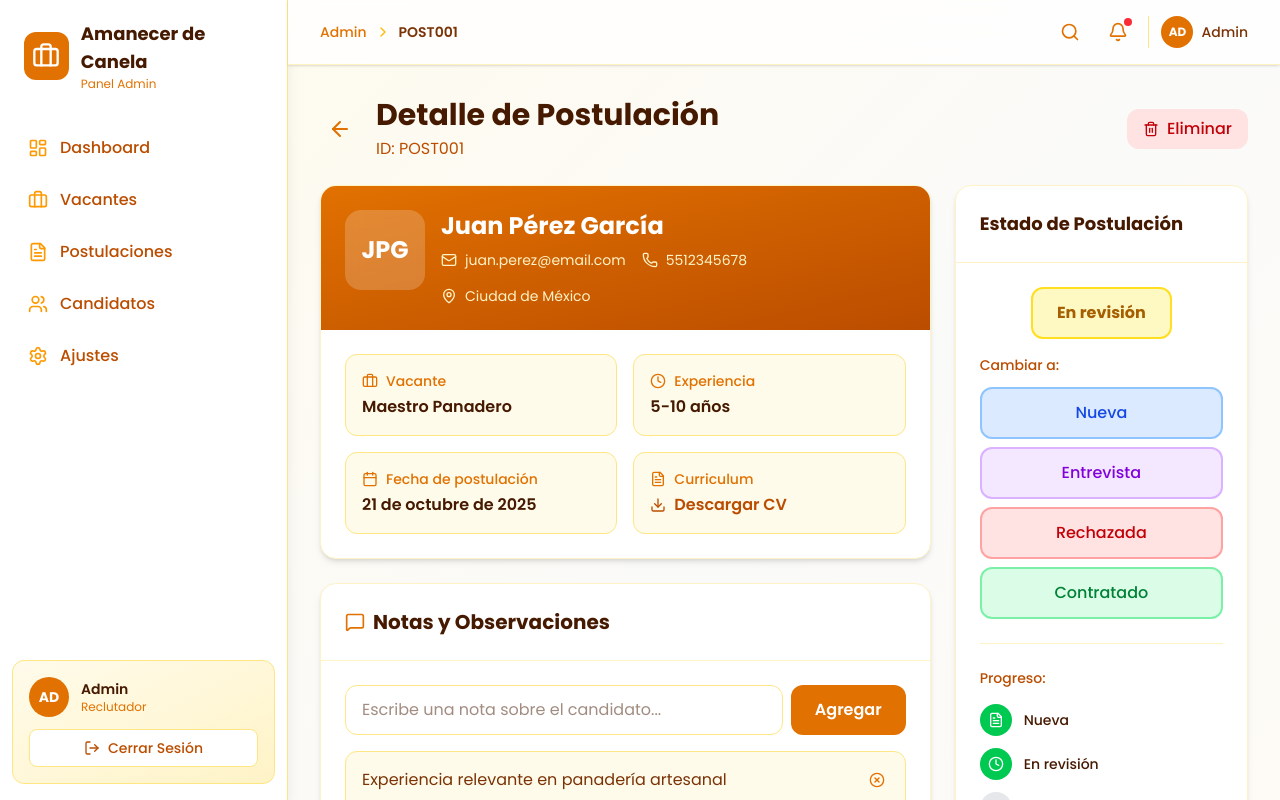
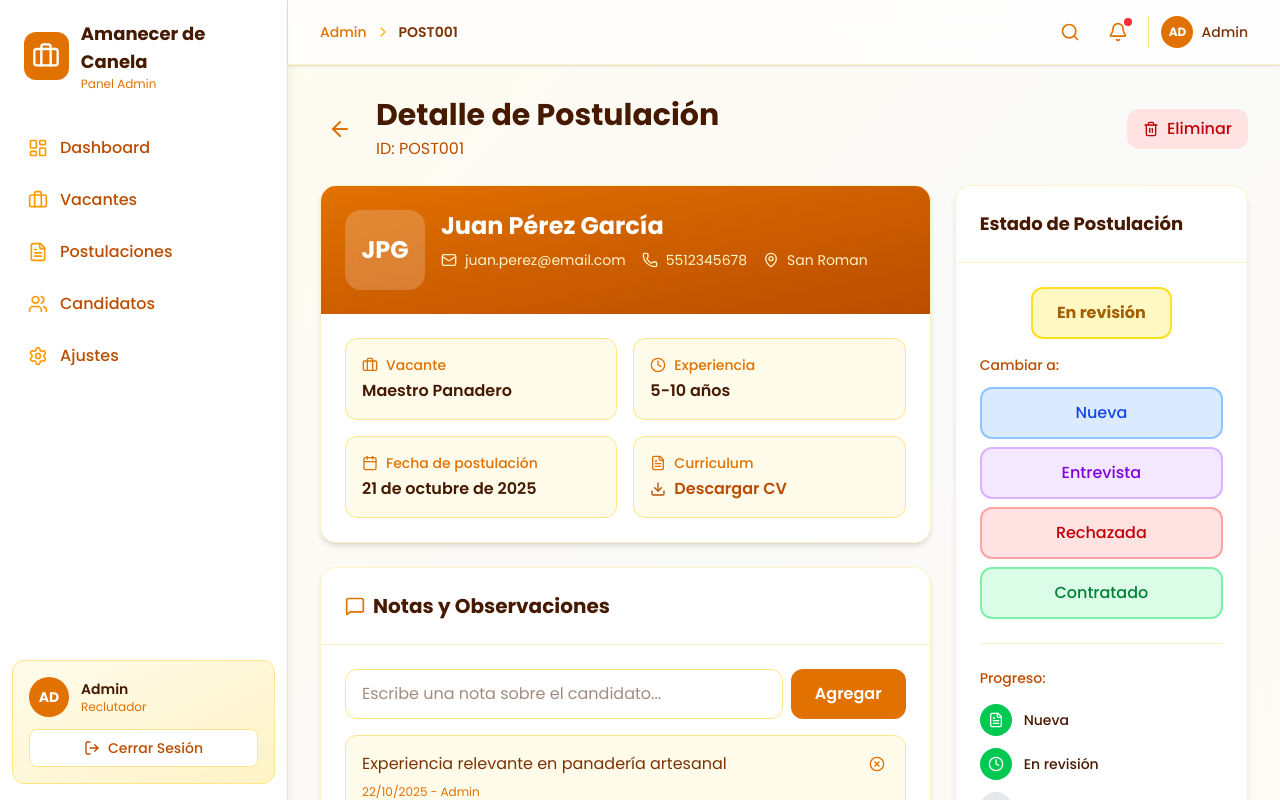
Before and after one commit to JhonAQ/Amanecer-de-Canela, a Next.js app: page /admin/postulaciones/POST001 in a window 1280 px wide. Shown: the top 800 px of the page. Built offline with nearby package versions, Linux system fonts and the light colour scheme; sample sign-in values are in the browser's storage.

Commit message:
feat: actualizar moneda a Soles en vacantes y candidatos

```diff
--- a/src/app/admin/ajustes/page.tsx
+++ b/src/app/admin/ajustes/page.tsx
@@ -167,7 +167,7 @@ export default function AjustesPage() {
                     </label>
                     <input
                       type="text"
-                      defaultValue="Av. Principal #123, Colonia Centro, Ciudad de México"
+                      defaultValue="Av. Principal #123, San Miguel, San Roman"
                       className="w-full px-4 py-3 border border-amber-200 rounded-xl focus:ring-2 focus:ring-amber-500 focus:border-transparent"
                     />
                   </div>
--- a/src/app/admin/vacantes/page.tsx
+++ b/src/app/admin/vacantes/page.tsx
@@ -324,7 +324,7 @@ export default function VacantesPage() {
                           </span>
                           <span className="flex items-center gap-1">
                             <DollarSign className="w-4 h-4" />$
-                            {vacante.salario_min.toLocaleString()} - $
+
                             {vacante.salario_max.toLocaleString()}
                           </span>
                           <span className="px-3 py-1 bg-amber-100 text-amber-700 rounded-full text-xs font-medium">
@@ -548,7 +548,7 @@ export default function VacantesPage() {
                   <div className="grid md:grid-cols-2 gap-6">
                     <div>
                       <label className="block text-sm font-medium text-amber-900 mb-2">
-                        Salario Mínimo (MXN) *
+                        Salario Mínimo (Soless) *
                       </label>
                       <input
                         type="number"
@@ -561,7 +561,7 @@ export default function VacantesPage() {
                     </div>
                     <div>
                       <label className="block text-sm font-medium text-amber-900 mb-2">
-                        Salario Máximo (MXN) *
+                        Salario Máximo (Soles) *
                       </label>
                       <input
                         type="number"
--- a/src/app/empleos/[slug]/page.tsx
+++ b/src/app/empleos/[slug]/page.tsx
@@ -171,7 +171,7 @@ export default function DetalleVacantePage({ params }: PageProps) {
                   </p>
                   <p className="text-2xl font-bold text-amber-900">
                     ${vacante.salario_min?.toLocaleString("es-MX")} - $
-                    {vacante.salario_max?.toLocaleString("es-MX")} MXN
+                    {vacante.salario_max?.toLocaleString("es-MX")}
                   </p>
                 </div>
               </div>
--- a/src/app/empleos/[slug]/postular/page.tsx
+++ b/src/app/empleos/[slug]/postular/page.tsx
@@ -423,7 +423,7 @@ export default function PostularPage({ params }: PageProps) {
                         ? "border-red-300 focus:border-red-500"
                         : "border-amber-200 focus:border-amber-500"
                     }`}
-                    placeholder="Ciudad de México"
+                    placeholder="San Roman"
                   />
                   {errors.ciudad && (
                     <p className="mt-1 text-sm text-red-600 flex items-center gap-1">
--- a/src/lib/data-admin.ts
+++ b/src/lib/data-admin.ts
@@ -59,7 +59,7 @@ export const vacantesAdmin: Vacante[] = [
     ubicacion: "Sucursal Centro",
     tipo: "Tiempo Completo",
     categoria: "Producción",
-    salario: "$15,000 - $20,000 MXN",
+    salario: "$15,000 - $20,000 Soles",
     salarioMin: 15000,
     salarioMax: 20000,
     descripcion: "Buscamos un maestro panadero con experiencia en elaboración de pan artesanal y productos de panadería tradicional.",
@@ -93,7 +93,7 @@ export const vacantesAdmin: Vacante[] = [
     ubicacion: "Varias Sucursales",
     tipo: "Tiempo Completo",
     categoria: "Ventas",
-    salario: "$10,000 - $12,000 MXN",
+    salario: "$10,000 - $12,000 Soles",
     salarioMin: 10000,
     salarioMax: 12000,
     descripcion: "Buscamos personas con actitud de servicio para atención al cliente y manejo de caja.",
@@ -127,7 +127,7 @@ export const vacantesAdmin: Vacante[] = [
     ubicacion: "Sucursal Norte",
     tipo: "Tiempo Completo",
     categoria: "Producción",
-    salario: "$9,000 - $11,000 MXN",
+    salario: "$9,000 - $11,000 Soles",
     salarioMin: 9000,
     salarioMax: 11000,
     descripcion: "Buscamos ayudante para el área de pastelería con ganas de aprender.",
@@ -161,7 +161,7 @@ export const vacantesAdmin: Vacante[] = [
     ubicacion: "Planta Central",
     tipo: "Tiempo Completo",
     categoria: "Gerencial",
-    salario: "$18,000 - $25,000 MXN",
+    salario: "$18,000 - $5,000 Soles",
     salarioMin: 18000,
     salarioMax: 25000,
     descripcion: "Supervisor con experiencia en producción de alimentos para coordinar equipos.",
@@ -199,7 +199,7 @@ export const postulacionesAdmin: Postulacion[] = [
     candidatoNombre: "Juan Pérez García",
     candidatoEmail: "juan.perez@email.com",
     candidatoTelefono: "5512345678",
-    candidatoCiudad: "Ciudad de México",
+    candidatoCiudad: "San Roman",
     experiencia: "5-10 años",
     cvUrl: "/cv/juan-perez.pdf",
     estado: "En revisión",
@@ -247,7 +247,7 @@ export const postulacionesAdmin: Postulacion[] = [
     candidatoNombre: "Ana Martínez Díaz",
     candidatoEmail: "ana.martinez@email.com",
     candidatoTelefono: "5545678901",
-    candidatoCiudad: "Ciudad de México",
+    candidatoCiudad: "San Roman",
     experiencia: "Menos de 1 año",
     cvUrl: "/cv/ana-martinez.pdf",
     estado: "Nueva",
@@ -279,7 +279,7 @@ export const candidatosAdmin: Candidato[] = [
     nombre: "Juan Pérez García",
     email: "juan.perez@email.com",
     telefono: "5512345678",
-    ciudad: "Ciudad de México",
+    ciudad: "San Roman",
     experiencia: "5-10 años",
     postulaciones: 3,
     ultimaPostulacion: "2025-10-21",
@@ -318,7 +318,7 @@ export const candidatosAdmin: Candidato[] = [
     nombre: "Ana Martínez Díaz",
     email: "ana.martinez@email.com",
     telefono: "5545678901",
-    ciudad: "Ciudad de México",
+    ciudad: "San Roman",
     experiencia: "Menos de 1 año",
     postulaciones: 1,
     ultimaPostulacion: "2025-10-22",
--- a/src/lib/utils.ts
+++ b/src/lib/utils.ts
@@ -17,7 +17,7 @@ export function formatDate(date: Date | string): string {
 export function formatCurrency(amount: number): string {
   return new Intl.NumberFormat('es-MX', {
     style: 'currency',
-    currency: 'MXN',
+    currency: 'Soles',
     minimumFractionDigits: 0,
     maximumFractionDigits: 0,
   }).format(amount);
```
